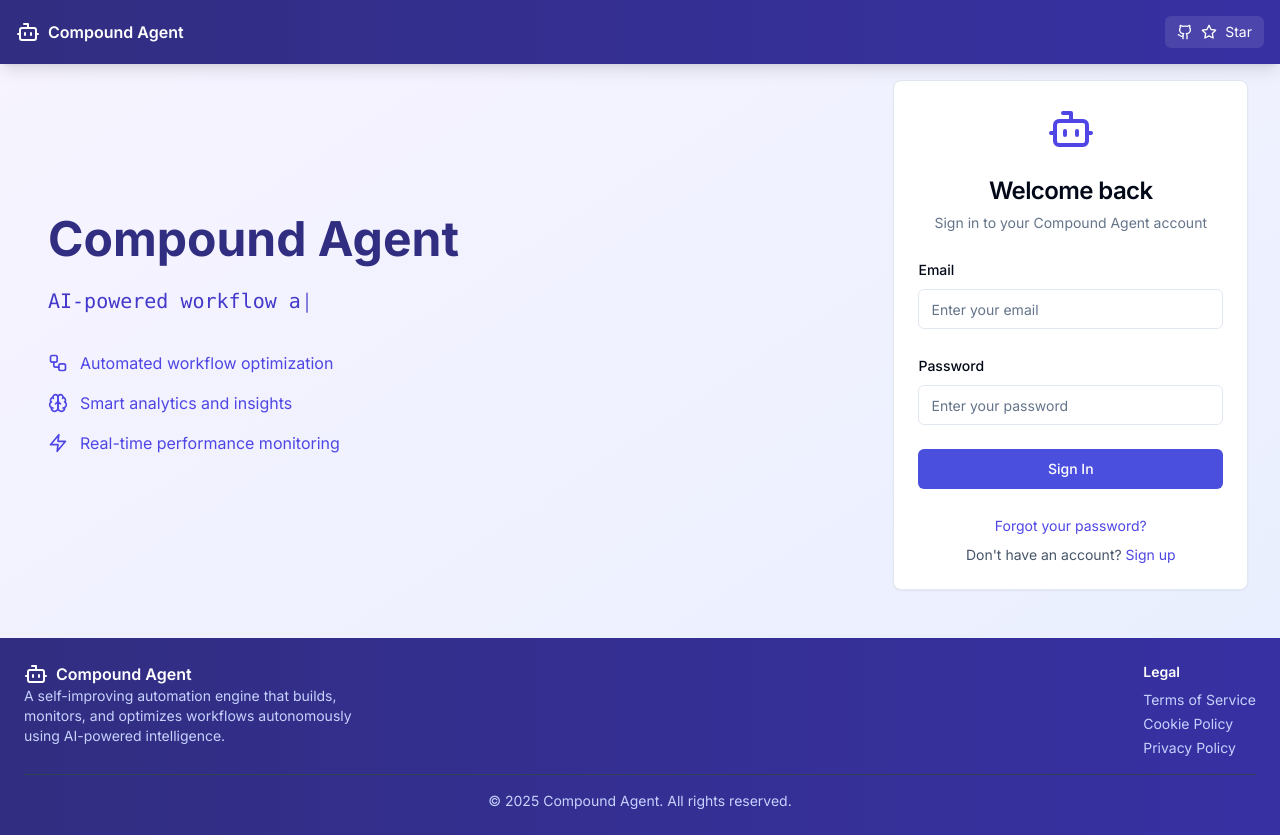
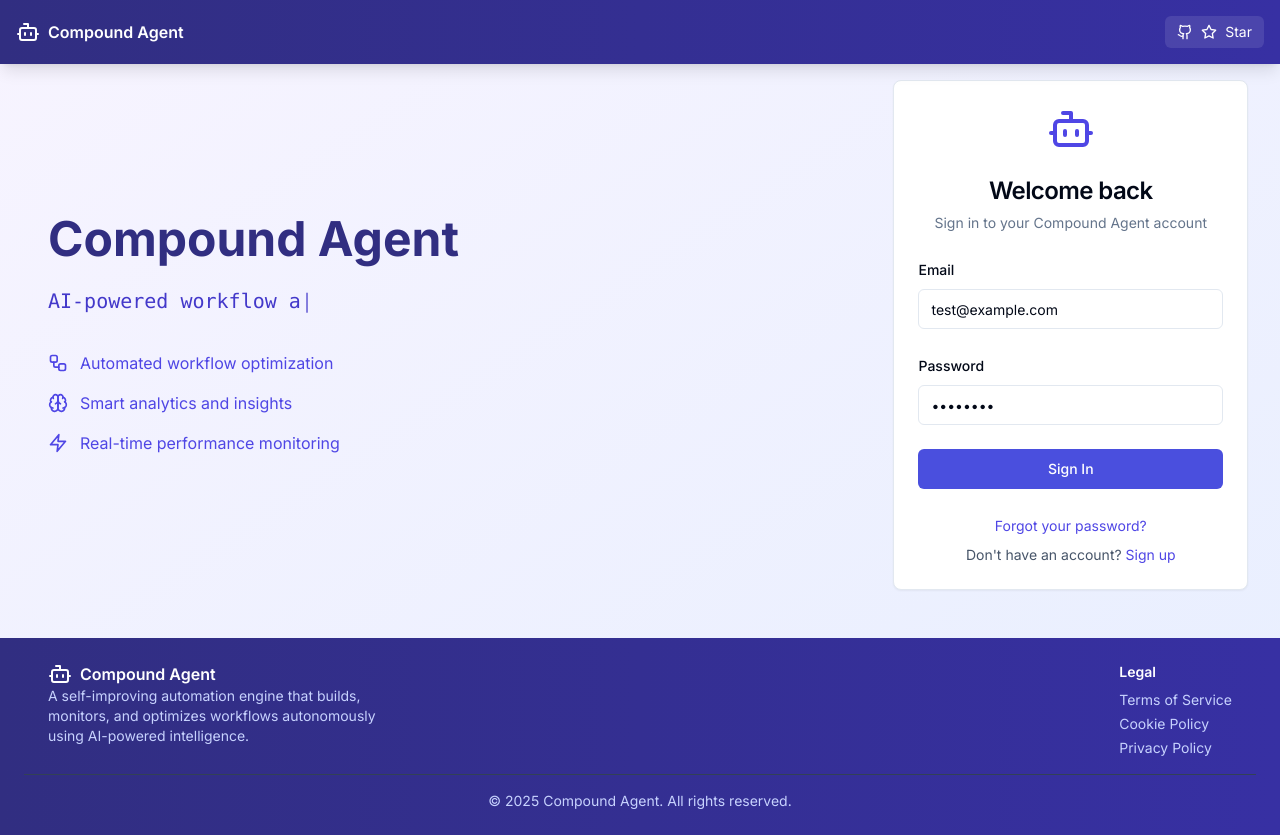
Before and after one commit to monodox/compound-agent, a Next.js app: page /auth/login in a window 1280 px wide. Built offline with nearby package versions, Linux system fonts and the light colour scheme.

Commit message:
Enhance login functionality with default credentials and alert for invalid input; improve footer layout for better readability

```diff
--- a/src/app/auth/login/page.tsx
+++ b/src/app/auth/login/page.tsx
@@ -68,13 +68,26 @@ export default function Login() {
         <CardContent className="space-y-6">
           <div className="space-y-2">
             <label htmlFor="email" className="text-sm font-medium">Email</label>
-            <Input id="email" type="email" placeholder="Enter your email" />
+            <Input id="email" type="email" defaultValue="test@example.com" />
           </div>
           <div className="space-y-2">
             <label htmlFor="password" className="text-sm font-medium">Password</label>
-            <Input id="password" type="password" placeholder="Enter your password" />
+            <Input id="password" type="password" defaultValue="password" />
           </div>
-          <Button className="w-full">Sign In</Button>
+          <Button
+            className="w-full"
+            onClick={() => {
+              const email = (document.getElementById('email') as HTMLInputElement)?.value
+              const password = (document.getElementById('password') as HTMLInputElement)?.value
+              if (email === 'test@example.com' && password === 'password') {
+                window.location.href = '/console/dashboard'
+              } else {
+                alert('Invalid credentials. Use test@example.com / password')
+              }
+            }}
+          >
+            Sign In
+          </Button>
           <div className="text-center space-y-2">
             <Link href="/auth/forgot-password" className="text-sm text-indigo-600 hover:underline">
               Forgot your password?
--- a/src/components/app-footer.tsx
+++ b/src/components/app-footer.tsx
@@ -5,7 +5,7 @@ export function AppFooter() {
   return (
     <footer className="w-full p-6 bg-gradient-to-r from-indigo-900 to-indigo-800 text-indigo-200">
       <div className="flex justify-between items-start mb-4">
-        <div>
+        <div className="pl-6">
           <div className="font-semibold text-white flex items-center gap-2">
             <Bot className="h-6 w-6" />
             Compound Agent
@@ -16,7 +16,7 @@ export function AppFooter() {
             <div>using AI-powered intelligence.</div>
           </div>
         </div>
-        <div>
+        <div className="pr-6">
           <div className="text-sm font-semibold text-white mb-2">Legal</div>
           <div className="flex flex-col gap-1">
             <Link href="/legal/terms" className="text-sm hover:text-white">
```
Also changed, not shown: 1 other file (tests, documents, lock files or other folders).
